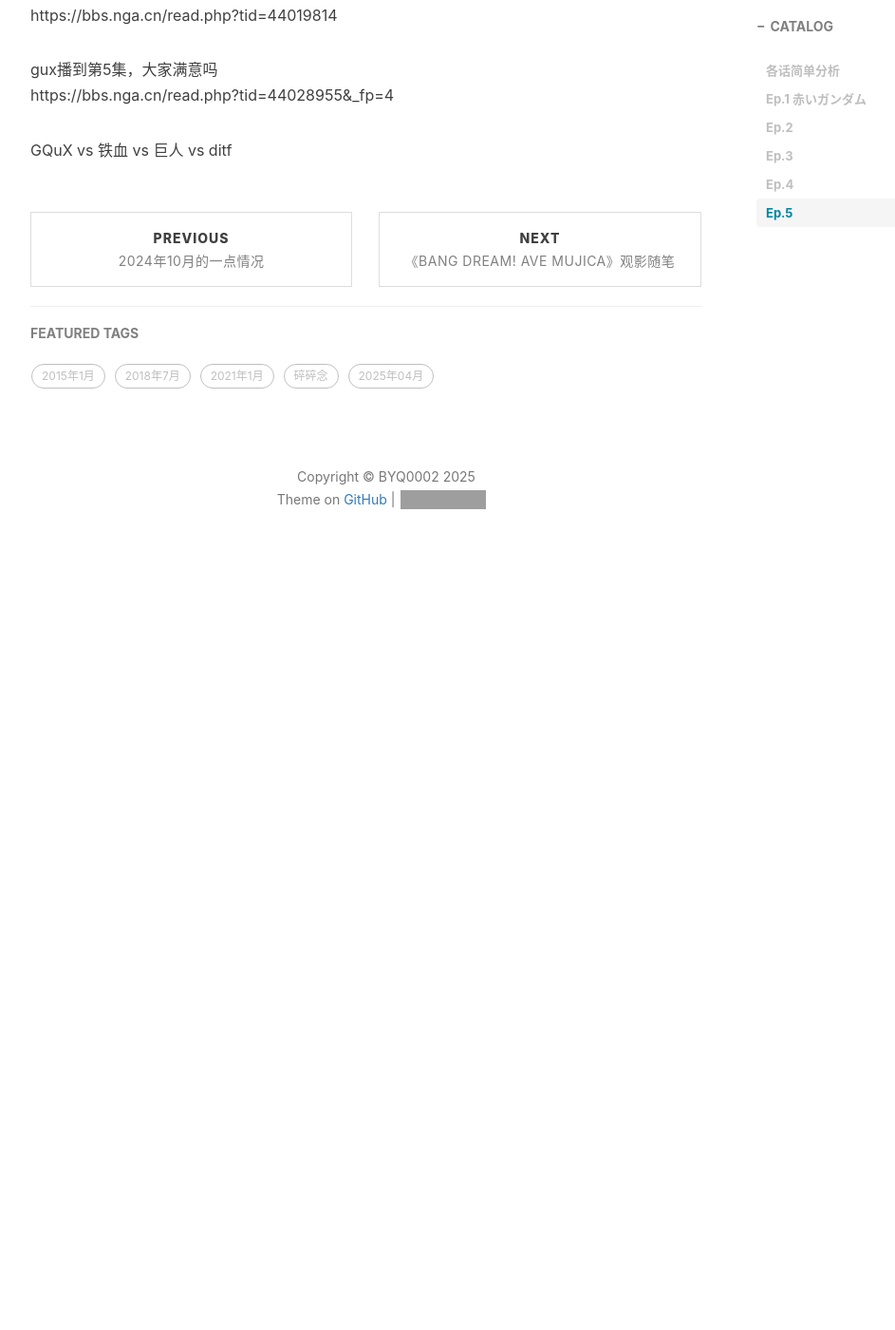
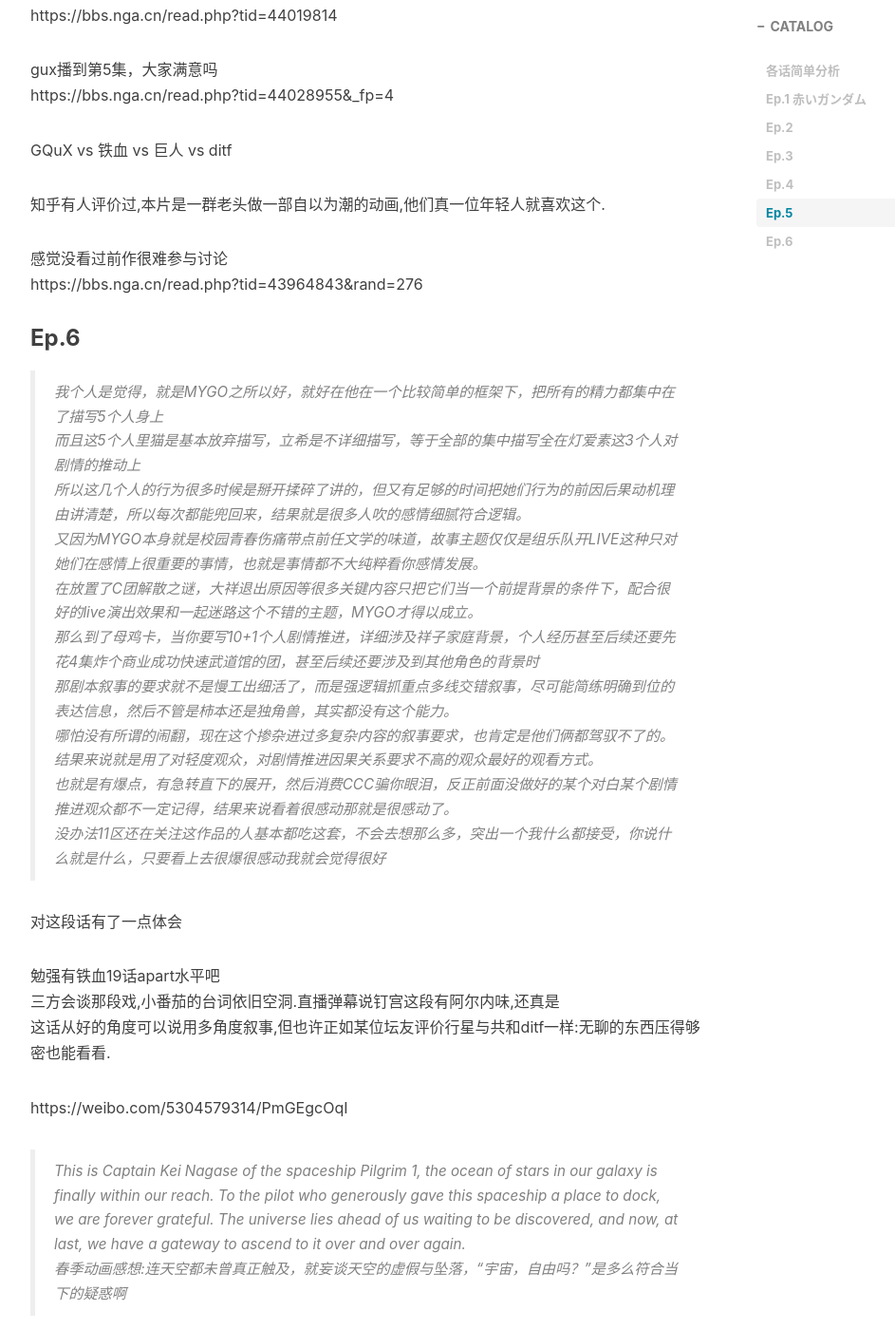
Before and after one commit to BYQ0002/BYQ0002.github.io, a Jekyll site: the page built from _posts/2025-04-13-《机动战士高达 GQuuuuuuX》观影随笔.md, in a window 1280 px wide and 1400 px high, scrolled down 3896 px. Shown: the whole window at 95% size, without its empty margins (233-1176 px from the left). Built offline with Jekyll 4.4.1, drawn with Linux system fonts in a browser that asks for light colours; nearby versions of some CDN libraries; comment, search, counter and statistics services are not loaded; before the commit the page ends 4526 px from its top, so only the background shows below that; some of the changed text lies outside the part shown; grey boxes are pictures that could not be loaded.

Commit message:
Update 2025-04-13-《机动战士高达 GQuuuuuuX》观影随笔.md

```diff
--- a/_posts/2025-04-13-《机动战士高达 GQuuuuuuX》观影随笔.md
+++ b/_posts/2025-04-13-《机动战士高达 GQuuuuuuX》观影随笔.md
@@ -100,3 +100,46 @@ gux播到第5集，大家满意吗
 https://bbs.nga.cn/read.php?tid=44028955&_fp=4
 
 GQuX vs 铁血 vs 巨人 vs ditf
+
+知乎有人评价过,本片是一群老头做一部自以为潮的动画,他们真一位年轻人就喜欢这个.
+
+感觉没看过前作很难参与讨论
+https://bbs.nga.cn/read.php?tid=43964843&rand=276
+
+### Ep.6
+
+>我个人是觉得，就是MYGO之所以好，就好在他在一个比较简单的框架下，把所有的精力都集中在了描写5个人身上
+而且这5个人里猫是基本放弃描写，立希是不详细描写，等于全部的集中描写全在灯爱素这3个人对剧情的推动上
+所以这几个人的行为很多时候是掰开揉碎了讲的，但又有足够的时间把她们行为的前因后果动机理由讲清楚，所以每次都能兜回来，结果就是很多人吹的感情细腻符合逻辑。
+又因为MYGO本身就是校园青春伤痛带点前任文学的味道，故事主题仅仅是组乐队开LIVE这种只对她们在感情上很重要的事情，也就是事情都不大纯粹看你感情发展。
+在放置了C团解散之谜，大祥退出原因等很多关键内容只把它们当一个前提背景的条件下，配合很好的live演出效果和一起迷路这个不错的主题，MYGO才得以成立。
+那么到了母鸡卡，当你要写10+1个人剧情推进，详细涉及祥子家庭背景，个人经历甚至后续还要先花4集炸个商业成功快速武道馆的团，甚至后续还要涉及到其他角色的背景时
+那剧本叙事的要求就不是慢工出细活了，而是强逻辑抓重点多线交错叙事，尽可能简练明确到位的表达信息，然后不管是柿本还是独角兽，其实都没有这个能力。
+哪怕没有所谓的闹翻，现在这个掺杂进过多复杂内容的叙事要求，也肯定是他们俩都驾驭不了的。
+结果来说就是用了对轻度观众，对剧情推进因果关系要求不高的观众最好的观看方式。
+也就是有爆点，有急转直下的展开，然后消费CCC骗你眼泪，反正前面没做好的某个对白某个剧情推进观众都不一定记得，结果来说看着很感动那就是很感动了。
+没办法11区还在关注这作品的人基本都吃这套，不会去想那么多，突出一个我什么都接受，你说什么就是什么，只要看上去很爆很感动我就会觉得很好
+
+对这段话有了一点体会
+
+勉强有铁血19话apart水平吧
+三方会谈那段戏,小番茄的台词依旧空洞.直播弹幕说钉宫这段有阿尔内味,还真是
+这话从好的角度可以说用多角度叙事,但也许正如某位坛友评价行星与共和ditf一样:无聊的东西压得够密也能看看.
+
+https://weibo.com/5304579314/PmGEgcOqI
+>This is Captain Kei Nagase of the spaceship Pilgrim 1, the ocean of stars in our galaxy is finally within our reach. To the pilot who generously gave this spaceship a place to dock, we are forever grateful. The universe lies ahead of us waiting to be discovered, and now, at last, we have a gateway to ascend to it over and over again.
+春季动画感想:连天空都未曾真正触及，就妄谈天空的虚假与坠落，“宇宙，自由吗？”是多么符合当下的疑惑啊
+
+https://www.bilibili.com/opus/1052617620077936641?spm_id_from=333.1387.0.0
+>当高达不再是战场上的恶魔，MS不是行走的陆战兵器，人类的灵魂不再被重力束缚，头顶上的天空也不是宇宙，NT不再被寄予厚望，新时代的人们还能理解凤对卡缪说的那句“去宇宙吧！”的含义吗？
+但是，同样，创造新时代的不是老人！！
+
+高达片场在劝学真是令人感叹
+https://bbs.nga.cn/read.php?tid=44080110&_fp=3
+>看这集最难受了，三年考研两年自学全失败了，最有胜率的第一年遇上疫情，考前一周被学校扔去没有空调的宿舍不让带书，窗户漏风十二月晚上零下15度没有被子，报辽大结果本专业当年过线仅有一人(排名第二的晒了自己270分)然后辽大招了15个一线调剂，第二年考前外公病重，第三年已经彻底因为心理问题日日崩溃。有人看动漫，有人照镜子。直到现在我还经常会夜里醒过来，想到自己没学上了就忍不住哭出来。
+
+坛友这么沉重,也顺便戳到我痛处了.最近我的情况也很糟糕,也不知道能否熬过来...
+
+虽说番茄现在是挺精神小妹的，但这集真是番茄妈的锅吧
+https://bbs.nga.cn/read.php?tid=44085169
+某种程度上确实如访谈所说,讲的就是战后日本的中微观生态
```
